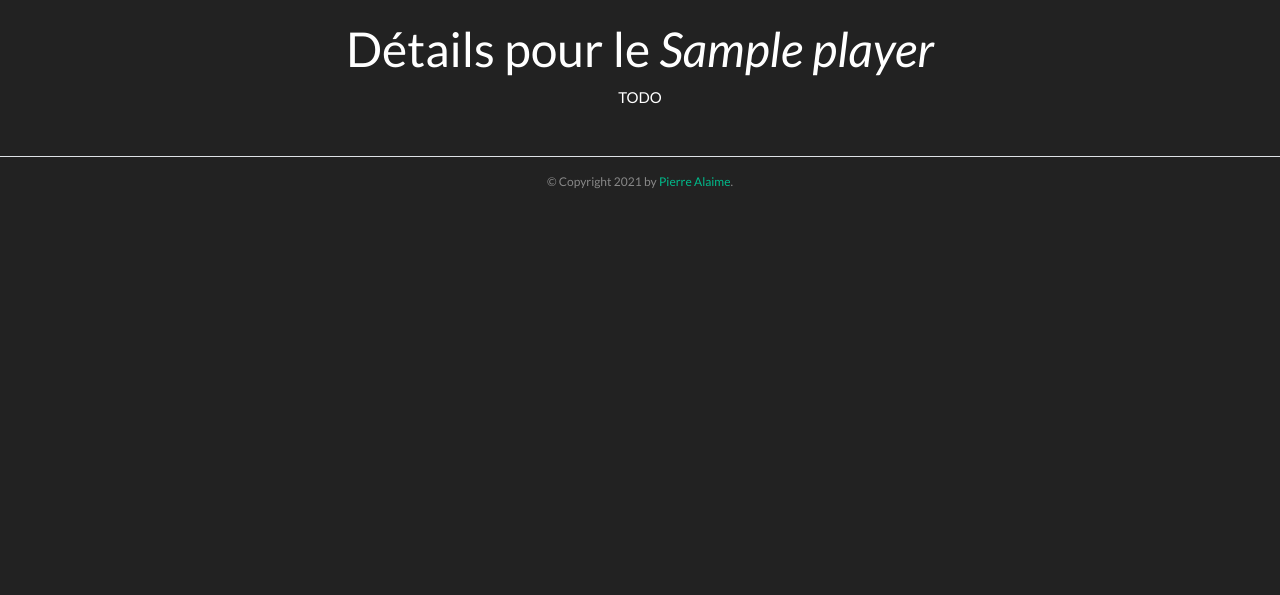
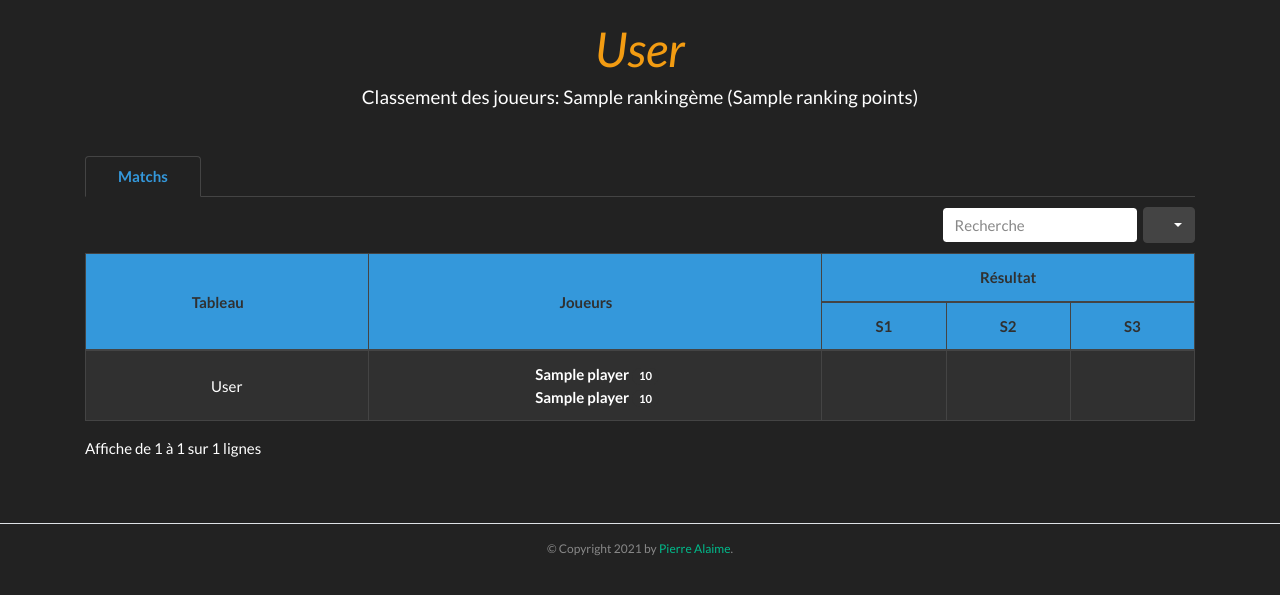
Before and after one commit to pieral85/tournament_ranking, a Flask app: template web/my_app/main/templates/player.html in a window 1280 px wide. Shown: the part 87-682 px from the top of the page. Run offline with Flask 2, Linux system fonts and the light colour scheme; the template is opened without the code that fills it: most values are stand-ins (such as "Sample title", 1, 10 or a date in 2020); parts of the project's set-up code (start-up, migrations or seed data) failed here and were passed over; some libraries are stand-ins or nearby versions; some web fonts are replaced.

Commit message:
Implement player(s) views (list and form views)
Those views are based on what has been done for club(s)

Other related changes:
 - Finalize controllers (`/joueurs` and `joueur`)

```diff
--- a/web/my_app/main/controllers.py
+++ b/web/my_app/main/controllers.py
@@ -53,9 +53,8 @@ def clubs():
 
 @main.route('/joueurs')
 def players():
-    return 'TODO'
     show_ranking = _url_param_to_bool('show_ranking')
-    return render_template('players.html', rankings=club_rankings, show_ranking=show_ranking)
+    return render_template('players.html', rankings=player_rankings, show_ranking=show_ranking)
 
 @main.route('/matchs')
 def matches():
--- a/web/my_app/main/templates/player.html
+++ b/web/my_app/main/templates/player.html
@@ -1,8 +1,70 @@
 {% extends "layout.html" %}
-{% block title %}Club{% endblock title %}
+{% from 'helper.j2' import render_players, render_points, render_rank, render_set %}
+
+{% block title %}{{ player.fullkname }}{% endblock title %}
+{% block head %}
+  {{ super() }}
+  <link rel="stylesheet" href="{{ url_for('main.static', filename='css/bootstrap-table.min.css') }}">
+  <link rel="stylesheet" href="{{ url_for('main.static', filename='css/fontawesome-5.12.2.all.min.css') }}">
+{% endblock head %}
 {% block content %}
-  <h1>Détails pour le <i>{{ player.name }}</i></h1>
+  <h1 class="text-warning"><i>{{ player.fullname }}</i></h1>
   <div>
-    TODO
+    {% if ranking %}
+      <h5>Classement des joueurs: {{ render_rank(ranking[0]) }} ({{ ranking[1] }} points)</h5>
+    {% else %}
+      Pas de classement disponible pour ce joueur
+    {% endif %}
+  </div>
+
+  <ul class="nav nav-tabs mt-5" id="myTab" role="tablist">
+    <li class="nav-item">
+      <a class="nav-link active text-info font-weight-bold" id="matches-tab" data-toggle="tab" href="#matches-content" role="tab" aria-controls="matches" aria-selected="false">Matchs</a>
+    </li>
+  </ul>
+  <div class="tab-content mb-5" id="myTabContent">
+    {% set show_ranking = request.args.get('show_ranking', '0') %}
+    <div class="tab-pane fade show active" id="matches-content" role="tabpanel" aria-labelledby="matches-tab">
+      {% set matches = player.real_match_ids %}
+      <table data-toggle="table"
+        data-show-columns="true"
+        data-pagination="true"
+        data-search="true"
+        data-search-accent-neutralise="true"
+        class="table-striped">
+        <thead>
+          <tr class="bg-info text-dark">
+            <th rowspan="2" data-field="draw" data-sortable="true" data-valign="middle">Tableau</th>
+            <th rowspan="2" data-field="players" data-sortable="true" data-valign="middle">Joueurs</th>
+            <th colspan="3" data-field="results">Résultat</th>
+            <th rowspan="2" data-field="points" data-sortable="true" data-visible="{{ show_ranking }}" data-valign="middle">Points</th>
+          </tr>
+          <tr class="bg-info text-dark">
+            <th>S1</th>
+            <th>S2</th>
+            <th>S3</th>
+          </tr>
+        </thead>
+        <tbody>
+        {% for match in matches %}
+          <tr>
+            <td>{{ match.draw_id.fullname }}</td>
+            <td>{{ render_players(match, as_player=player) }}</td>
+            <td>{{ render_set(match, 1) }}</td>
+            <td>{{ render_set(match, 2) }}</td>
+            <td>{{ render_set(match, 3) }}</td>
+            <td>{{ render_points(match, as_player=player) }}</td>
+          </tr>
+        {% endfor %}
+        </tbody>
+      </table>
+    </div>
   </div>
 {% endblock content %}
+{% block scripts %}
+  <script src="{{ url_for('main.static', filename='js/popper-1.14.7.min.js') }}"></script>
+  {{ super() }}
+  <script src="{{ url_for('main.static', filename='js/bootstrap-table.js') }}"></script><!-- TODO use .min again once github PR will be merged -->
+  <script src="{{ url_for('main.static', filename='js/bootstrap-table-fr-FR.min.js') }}"></script>
+  <script src="{{ url_for('main.static', filename='js/fontawesome-5.12.2.all.min.js') }}"></script>
+{% endblock scripts %}
```
Also changed, not shown: web/my_app/main/templates/players.html (added, +49 -0 lines).
